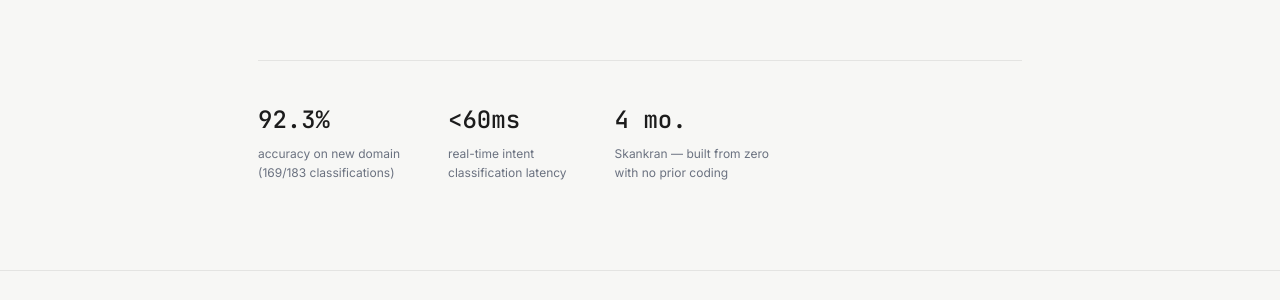
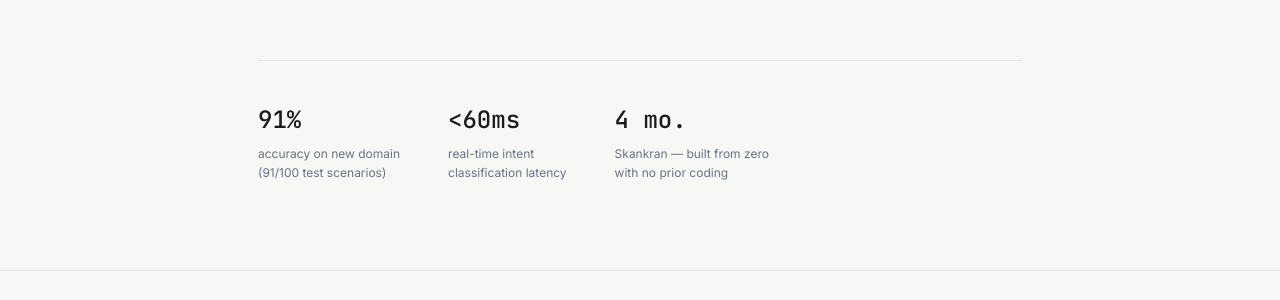
Before and after one commit to lukiikebukuro/forteca_finalna, a Flask app: page / in a window 1280 px wide. Shown: the part 530-830 px from the top of the page. Run offline with Flask 3, Linux system fonts and the light colour scheme; parts of the project's set-up code (start-up, migrations or seed data) failed here and were passed over.

Commit message:
stats: 92.3%->91% we wszystkich templatekach, wyrazniejszy link do /ldi-tests
- index.html: 92.3% -> 91%, 169/183 -> 91/100
- demo_page.html: 92.3% -> 91%
- demo_page_elektro.html: 92.3% -> 91%
- ldi_readme.html: link do /ldi-tests jako widoczny button (zolty outline)

Co-Authored-By: Claude Sonnet 4.6 <noreply@anthropic.com>

```diff
--- a/templates/demo_page.html
+++ b/templates/demo_page.html
@@ -558,7 +558,7 @@
             <div class="advantage-item" style="background: rgba(255,255,255,0.04); border: 1px solid rgba(255,255,255,0.08); border-radius: 10px; padding: 24px;">
                 <div class="advantage-content">
                     <h4 style="font-size: 14px; text-transform: uppercase; letter-spacing: 0.08em; color: #9ca3af; margin-bottom: 10px; font-weight: 600;">Domain generalization</h4>
-                    <p style="font-size: 15px; line-height: 1.65; color: #e5e7eb;">The same engine runs on automotive parts and consumer electronics without retraining. 169/183 correct classifications on the electronics domain out of the box — 92.3% accuracy on a new vertical.</p>
+                    <p style="font-size: 15px; line-height: 1.65; color: #e5e7eb;">The same engine runs on automotive parts and consumer electronics without retraining. 91/100 correct classifications on the automotive domain out of the box — 91% accuracy on a new vertical.</p>
                 </div>
             </div>
 
--- a/templates/demo_page_elektro.html
+++ b/templates/demo_page_elektro.html
@@ -589,7 +589,7 @@
             <div class="advantage-item" style="background: rgba(255,255,255,0.04); border: 1px solid rgba(255,255,255,0.08); border-radius: 10px; padding: 24px;">
                 <div class="advantage-content">
                     <h4 style="font-size: 14px; text-transform: uppercase; letter-spacing: 0.08em; color: #9ca3af; margin-bottom: 10px; font-weight: 600;">Domain generalization</h4>
-                    <p style="font-size: 15px; line-height: 1.65; color: #e5e7eb;">The same engine runs on automotive parts and consumer electronics without retraining. 169/183 correct classifications on the electronics domain out of the box — 92.3% accuracy on a new vertical.</p>
+                    <p style="font-size: 15px; line-height: 1.65; color: #e5e7eb;">The same engine runs on automotive parts and consumer electronics without retraining. 91/100 correct classifications on the automotive domain out of the box — 91% accuracy on a new vertical.</p>
                 </div>
             </div>
 
--- a/templates/index.html
+++ b/templates/index.html
@@ -509,8 +509,8 @@
 
         <div class="hero-stats">
             <div>
-                <div class="stat-value">92.3%</div>
-                <div class="stat-label">accuracy on new domain<br>(169/183 classifications)</div>
+                <div class="stat-value">91%</div>
+                <div class="stat-label">accuracy on new domain<br>(91/100 test scenarios)</div>
             </div>
             <div>
                 <div class="stat-value">&lt;60ms</div>
--- a/templates/ldi_readme.html
+++ b/templates/ldi_readme.html
@@ -104,7 +104,7 @@
             </div>
         </div>
         <div class="mt-6 text-center">
-            <a href="/ldi-tests" class="text-slate-400 text-sm hover:text-yellow-400 transition-colors">→ Metodologia pokrycia zapytań (91/100 scenariuszy)</a>
+            <a href="/ldi-tests" class="inline-block mt-2 px-5 py-2 border border-yellow-400/40 text-yellow-400 text-sm font-medium rounded-full hover:bg-yellow-400/10 transition-colors">→ Pełna metodologia testów (91/100 scenariuszy)</a>
         </div>
     </div>
 </section>
```
